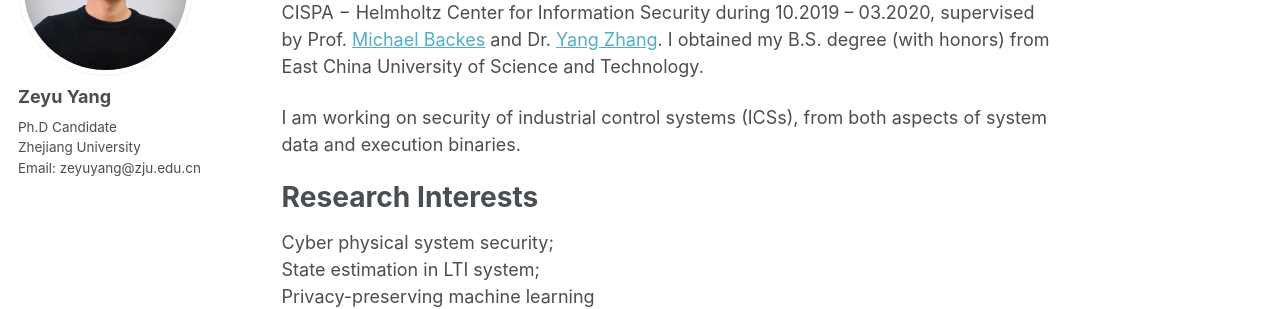
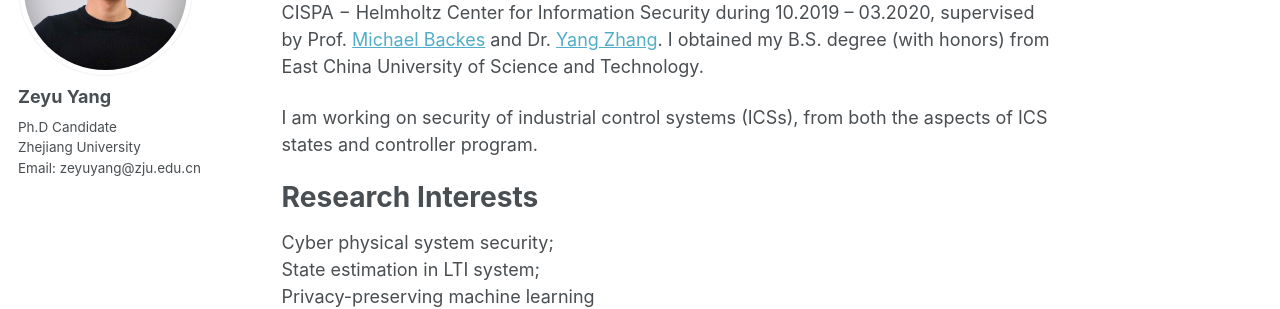
Before and after one commit to zeyuid/zeyuid.github.io, a Jekyll site: the page built from _pages/about.md, in a window 1280 px wide. Shown: the part 215-524 px from the top of the page. Built offline with Jekyll 4.4.1, drawn with Linux system fonts in a browser that asks for light colours.

Commit message:
add file

```diff
--- a/_pages/about.md
+++ b/_pages/about.md
@@ -12,7 +12,7 @@ I'm currently a Ph.D candidate in Control Science and Engineering of Zhejiang Un
 I obtained my B.S. degree (with honors) from East China University of Science and Technology.
 
 
-I am working on security of industrial control systems (ICSs), from both aspects of system data and execution binaries.
+I am working on security of industrial control systems (ICSs), from both the aspects of ICS states and controller program.
 <!-- I am also interested in structure learning, privacy preserving machine learning.  -->
 <!-- especially understanding the role of invariants in ICSs.  -->
 
```
